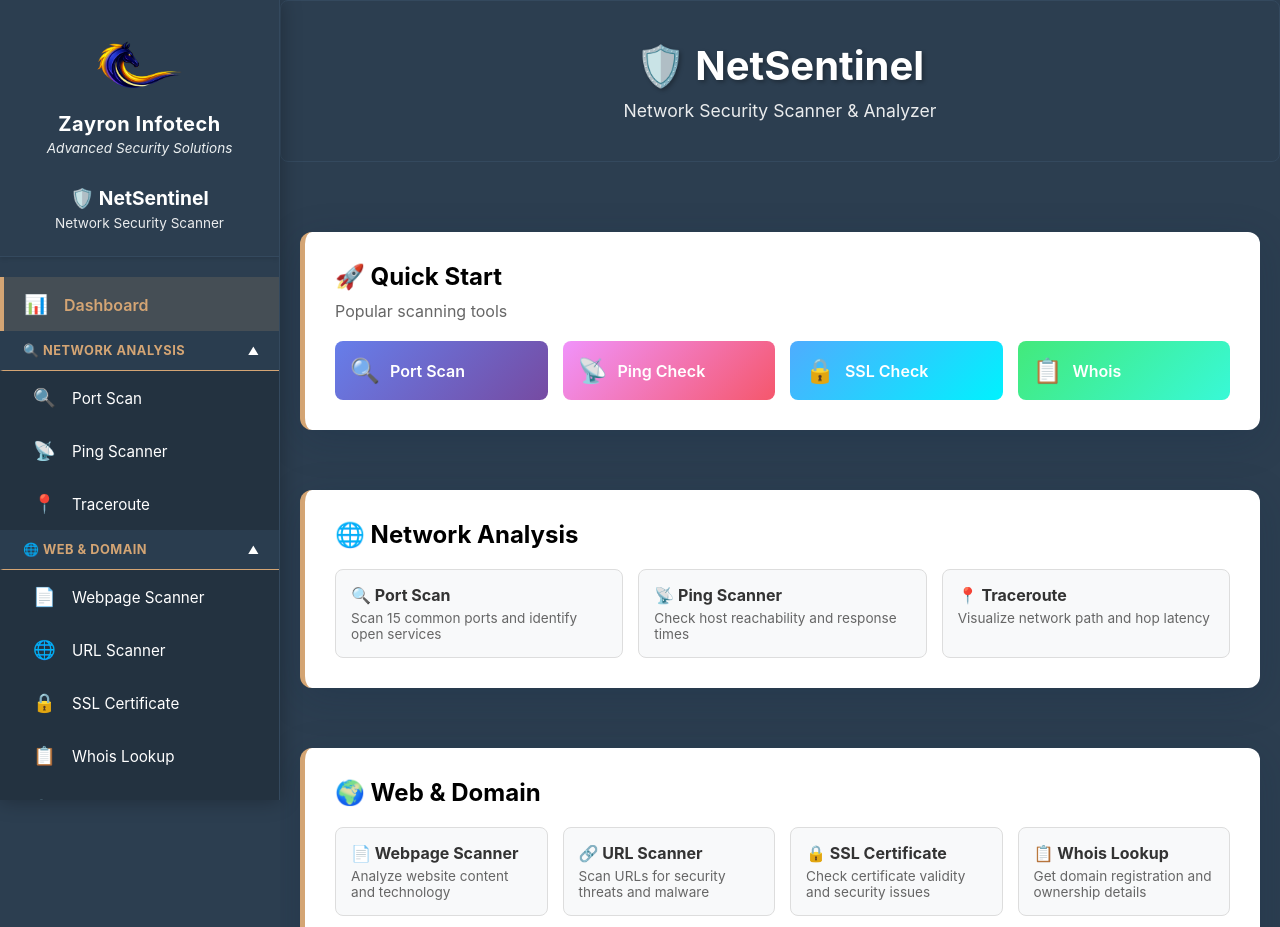
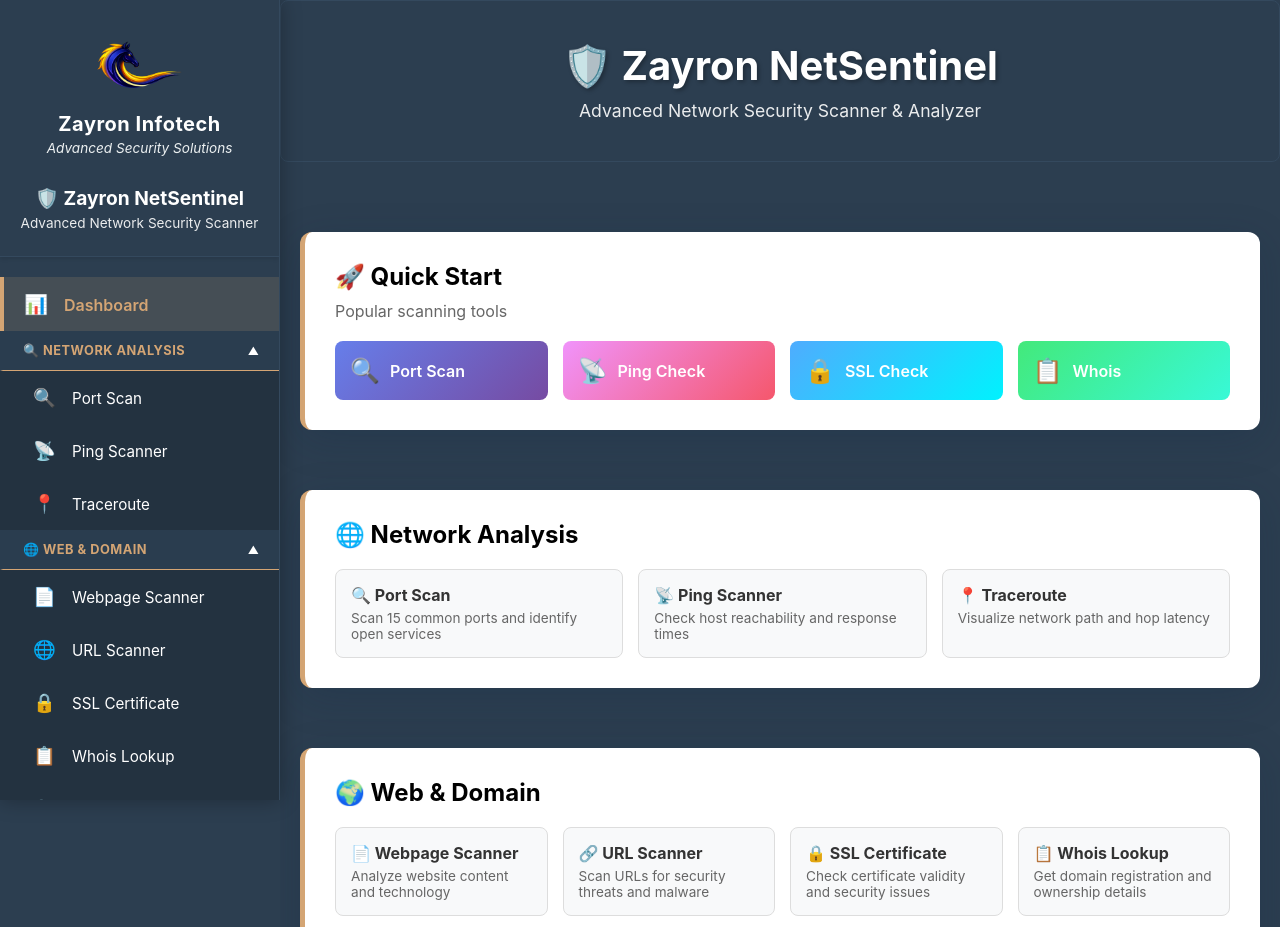
Before and after one commit to zayroninfotech/NetworkScanner, a Django app: page / in a window 1280 px wide. Shown: the top 927 px of the page. Run offline with Django 4.2, Linux system fonts and the light colour scheme; data that the repository does not hold is empty; some libraries are stand-ins or nearby versions.

Commit message:
Update: Rebrand to Zayron NetSentinel with updated header and sidebar text

```diff
--- a/scanner/templates/scanner/index.html
+++ b/scanner/templates/scanner/index.html
@@ -725,8 +725,8 @@
                 <div class="company-name">Zayron Infotech</div>
                 <div class="company-tagline">Advanced Security Solutions</div>
             </div>
-            <h2 style="margin-top: 15px; font-size: 1.2em;">🛡️ NetSentinel</h2>
-            <p>Network Security Scanner</p>
+            <h2 style="margin-top: 15px; font-size: 1.2em;">🛡️ Zayron NetSentinel</h2>
+            <p>Advanced Network Security Scanner</p>
         </div>
 
         <nav class="sidebar-nav">
@@ -808,8 +808,8 @@
     <div class="main-wrapper">
         <div class="container">
             <header>
-                <h1>🛡️ NetSentinel</h1>
-                <p class="subtitle">Network Security Scanner & Analyzer</p>
+                <h1>🛡️ Zayron NetSentinel</h1>
+                <p class="subtitle">Advanced Network Security Scanner & Analyzer</p>
             </header>
 
             <!-- Dashboard Page -->
```
